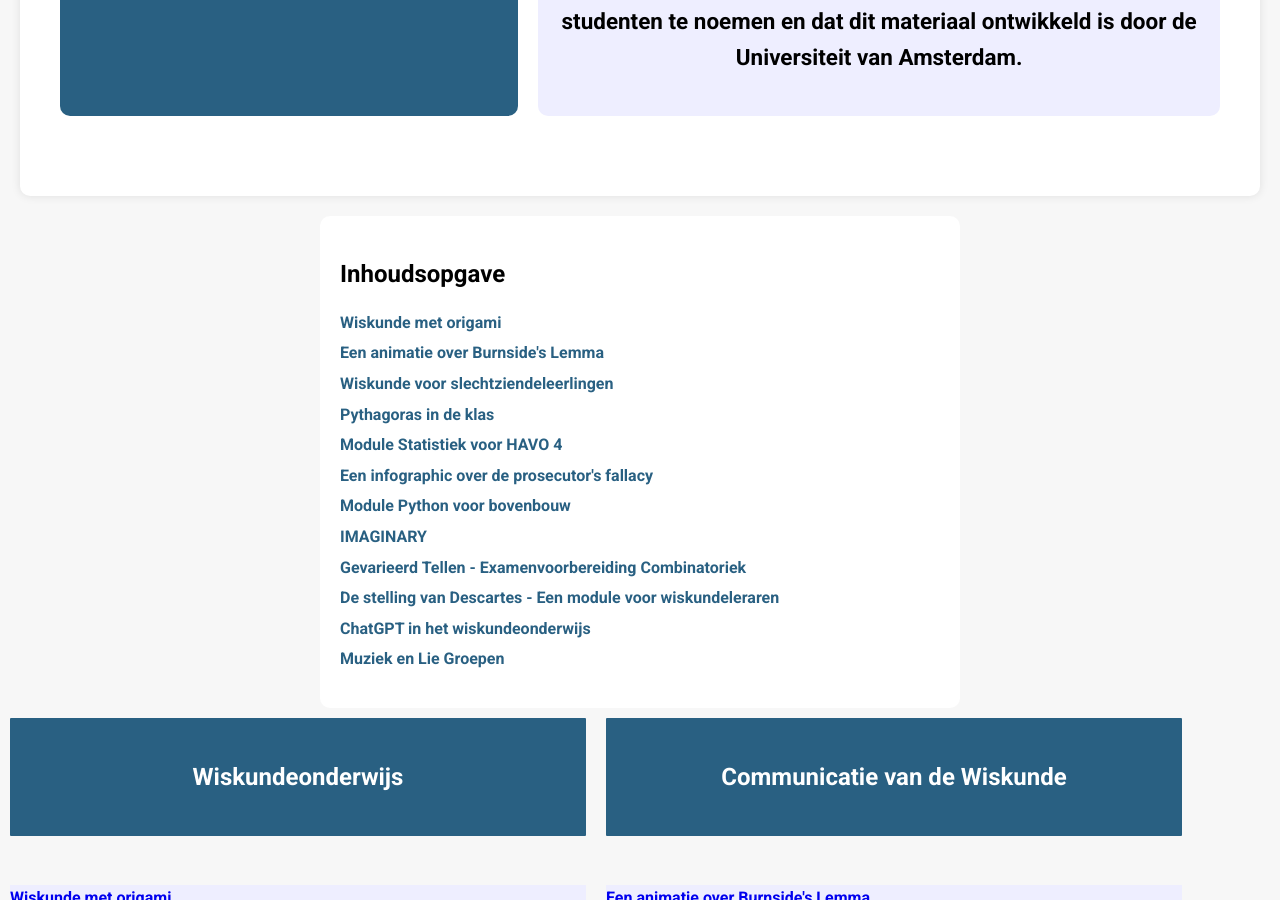
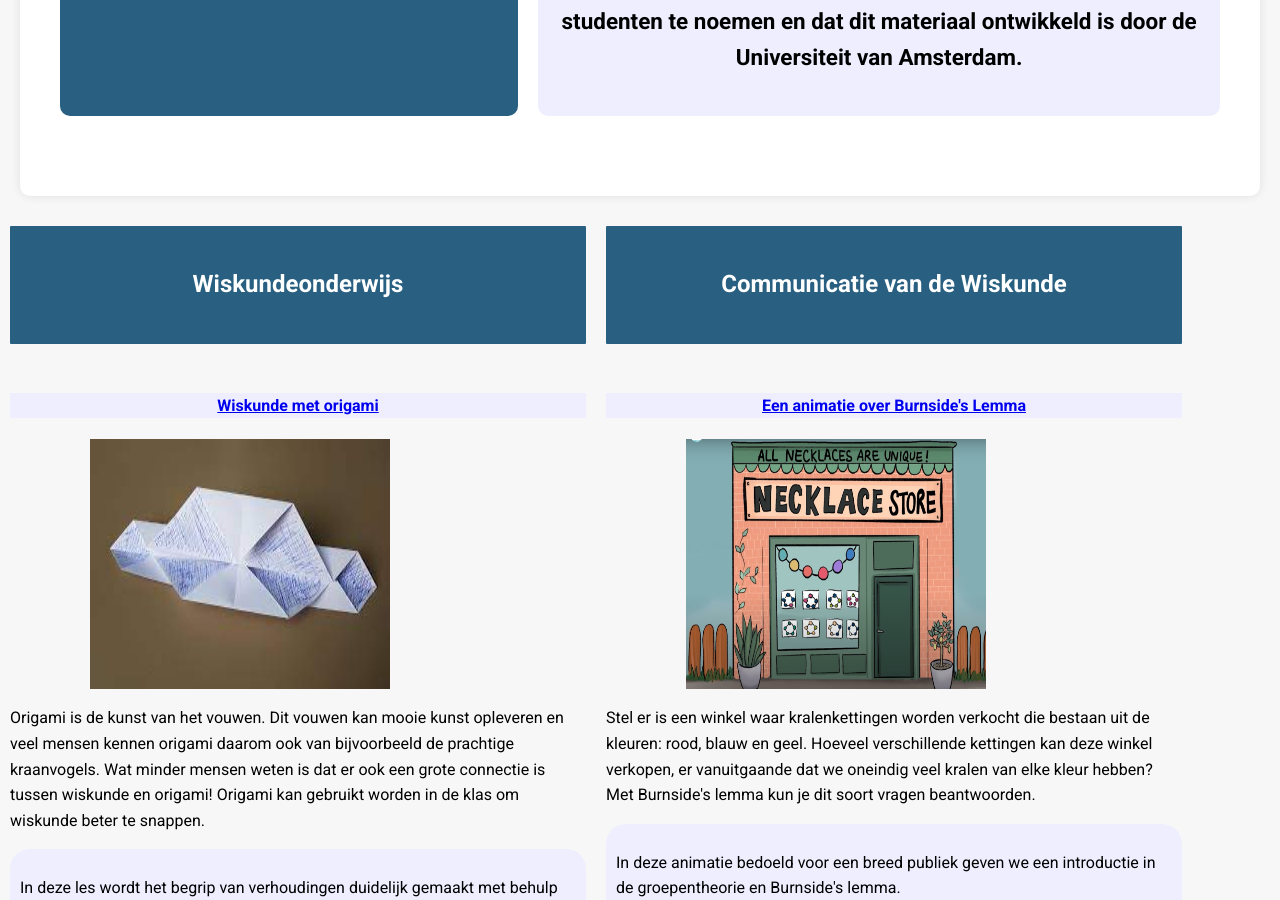
Before and after one commit to NicosStarreveld/Onderwijs-Communicatie, a Jekyll site: the page index.html, which Jekyll copies as it is, in a window 1280 px wide and 900 px high, scrolled down 256 px. Built offline with Jekyll 4.4.1, drawn with Linux system fonts in a browser that asks for light colours; some of the changed text lies outside the part shown.

Commit message:
Update index.html

```diff
--- a/index.html
+++ b/index.html
@@ -166,32 +166,6 @@
         </div>
     </div>
 </div>
-	<div class="toc">
-            <h2 class="toc-title">Inhoudsopgave</h2>
-            <ul class="toc-list">
-                <!-- JavaScript will populate this list -->
-            </ul>
-        </div>
-    </div>
-
-    <!-- JavaScript to generate the table of contents -->
-    <script>
-        document.addEventListener("DOMContentLoaded", function() {
-            var tocList = document.querySelector(".toc-list");
-            var headings = document.querySelectorAll("h4");
-
-            headings.forEach(function(heading, index) {
-                var listItem = document.createElement("li");
-                var anchor = document.createElement("a");
-                anchor.textContent = heading.textContent;
-                anchor.setAttribute("href", "#section" + (index + 1));
-                listItem.classList.add("toc-list-item");
-                anchor.classList.add("toc-list-item-link");
-                listItem.appendChild(anchor);
-                tocList.appendChild(listItem);
-            });
-        });
-    </script>
 
 	 <div class="row">
 		 <div class="column">
@@ -201,7 +175,7 @@
 			 <br>
 			 <div class = "row">
 				 <a href="https://nicosstarreveld.github.io/Onderwijs-Communicatie/Pages/origami/" target="_blank">
-			 <h4 style="background-color: #eef;"> Wiskunde met origami </h4></a>
+			 <h4 style="background-color: #eef;" align="middle"> Wiskunde met origami </h4></a>
 				 <p></p>
 				 <div class="imagebox">
 				  <a href="https://nicosstarreveld.github.io/Onderwijs-Communicatie/Pages/origami/" target="_blank">
@@ -230,7 +204,7 @@
 			 <br>
 			 <div class = "row">
 				 <a href="https://nicosstarreveld.github.io/Onderwijs-Communicatie/Pages/Animation/" target="_blank">
-					 <h4 style="background-color: #eef;"> Een animatie over Burnside's Lemma</h4>
+					 <h4 style="background-color: #eef;" align="middle"> Een animatie over Burnside's Lemma</h4>
 				 </a>
 				 <p></p>
 				 <div class="imagebox">
@@ -259,7 +233,7 @@
 			 <div class="row">
 				 <p></p>
 				  <a href="https://nicosstarreveld.github.io/Onderwijs-Communicatie/Pages/slechtziende/" target="_blank">
-			 <h4 style="background-color: #eef;"> Wiskunde voor slechtziendeleerlingen </h4></a>
+			 <h4 style="background-color: #eef;" align="middle"> Wiskunde voor slechtziendeleerlingen </h4></a>
 				 <p></p>
 				 <div class="imagebox">
 				   <a href="https://nicosstarreveld.github.io/Onderwijs-Communicatie/Pages/slechtziende/" target="_blank">
@@ -316,7 +290,7 @@
 		 <div class="column">
 			 <div class="row">
 				 <a href="https://nicosstarreveld.github.io/Onderwijs-Communicatie/Pages/statistiekHAVO4/" target="_blank">
-			 <h4 style="background-color: #eef;"> Module Statistiek voor HAVO 4 </h4></a>
+			 <h4 style="background-color: #eef;" align="middle"> Module Statistiek voor HAVO 4 </h4></a>
 				 <p></p>
 				 <div class="imagebox">
 				 <a href="https://nicosstarreveld.github.io/Onderwijs-Communicatie/Pages/statistiekHAVO4/" target="_blank">
@@ -342,7 +316,7 @@
 		 <div class="column">
 			 <div class="row">
 				 <a href="https://nicosstarreveld.github.io/Onderwijs-Communicatie/Pages/nfi/" target="_blank">
-			 <h4 style="background-color: #eef;"> Een infographic over de prosecutor's fallacy</h4></a>
+			 <h4 style="background-color: #eef;" align="middle"> Een infographic over de prosecutor's fallacy</h4></a>
 				 <p></p>
 				 <div class="imagebox">
 				 <a href="https://nicosstarreveld.github.io/Onderwijs-Communicatie/Pages/nfi/" target="_blank">
@@ -375,7 +349,7 @@
 		 <div class="column">
 			 <div class="row">
 				 <a href="https://nicosstarreveld.github.io/Onderwijs-Communicatie/Pages/python/" target="_blank">
-			 <h4 style="background-color: #eef;"> Module Python voor bovenbouw </h4></a>
+			 <h4 style="background-color: #eef;" align="middle"> Module Python voor bovenbouw </h4></a>
 				 <p></p>
 				 <div class="imagebox">
 				 <a href="https://nicosstarreveld.github.io/Onderwijs-Communicatie/Pages/python/" target="_blank">
@@ -401,7 +375,7 @@
 		 <div class="column">
 			 <div class="row">
 				 <a href="https://nicosstarreveld.github.io/Onderwijs-Communicatie/Pages/imaginary/" target="_blank">
-			 <h4 style="background-color: #eef;"> IMAGINARY</h4></a>
+			 <h4 style="background-color: #eef;" align="middle"> IMAGINARY</h4></a>
 				 <p></p>
 				 <div class="imagebox">
 				 <a href="https://nicosstarreveld.github.io/Onderwijs-Communicatie/Pages/imaginary/" target="_blank">
@@ -434,7 +408,7 @@
 		 <div class="column">
 			 <div class="row">
 				 <a href="https://nicosstarreveld.github.io/Onderwijs-Communicatie/Pages/combinatoriek/" target="_blank">
-					 <h4 style="background-color: #eef;"> Gevarieerd Tellen - Examenvoorbereiding Combinatoriek </h4></a>
+					 <h4 style="background-color: #eef;" align="middle"> Gevarieerd Tellen - Examenvoorbereiding Combinatoriek </h4></a>
 				 <p></p>
 				 <div class="imagebox">
 				 <a href="https://nicosstarreveld.github.io/Onderwijs-Communicatie/Pages/combinatoriek/" target="_blank">
@@ -462,7 +436,7 @@
 		 <div class="column">
 			 <div class="row">
 				 <a href="https://nicosstarreveld.github.io/Onderwijs-Communicatie/Pages/nwd/" target="_blank">
-			 <h4 style="background-color: #eef;"> De stelling van Descartes - Een module voor wiskundeleraren</h4></a>
+			 <h4 style="background-color: #eef;" align="middle"> De stelling van Descartes - Een module voor wiskundeleraren</h4></a>
 				 <p></p>
 				 <div class="imagebox">
 				 <a href="https://nicosstarreveld.github.io/Onderwijs-Communicatie/Pages/nwd/" target="_blank">
@@ -494,7 +468,7 @@
 		 <div class="column">
 			 <div class="row">
 				 <a href="https://nicosstarreveld.github.io/Onderwijs-Communicatie/Pages/Openai/" target="blank">
-					 <h4 style="background-color: #eef;"> ChatGPT in het wiskundeonderwijs </h4></a>
+					 <h4 style="background-color: #eef;" align="middle"> ChatGPT in het wiskundeonderwijs </h4></a>
 				 <p></p>
 				 <div class="imagebox">
 				 <a href="https://nicosstarreveld.github.io/Onderwijs-Communicatie/Pages/Openai/" target="blank">
@@ -519,7 +493,7 @@
 		 <div class="column">
 			 <div class="row">
 				 <a href="https://nicosstarreveld.github.io/Onderwijs-Communicatie/Pages/muziek/" target="_blank">
-			 <h4 style="background-color: #eef;"> Muziek en Lie Groepen</h4></a>
+			 <h4 style="background-color: #eef;" align="middle"> Muziek en Lie Groepen</h4></a>
 				 <p></p>
 				 <div class="imagebox">
 				 <a href="https://nicosstarreveld.github.io/Onderwijs-Communicatie/Pages/muziek/" target="_blank">
@@ -543,3 +517,31 @@
 
 </body>
 </html>
+
+
+	<div class="toc">
+            <h2 class="toc-title">Inhoudsopgave</h2>
+            <ul class="toc-list">
+                <!-- JavaScript will populate this list -->
+            </ul>
+        </div>
+    </div>
+
+    <!-- JavaScript to generate the table of contents -->
+    <script>
+        document.addEventListener("DOMContentLoaded", function() {
+            var tocList = document.querySelector(".toc-list");
+            var headings = document.querySelectorAll("h4");
+
+            headings.forEach(function(heading, index) {
+                var listItem = document.createElement("li");
+                var anchor = document.createElement("a");
+                anchor.textContent = heading.textContent;
+                anchor.setAttribute("href", "#section" + (index + 1));
+                listItem.classList.add("toc-list-item");
+                anchor.classList.add("toc-list-item-link");
+                listItem.appendChild(anchor);
+                tocList.appendChild(listItem);
+            });
+        });
+    </script>
```
